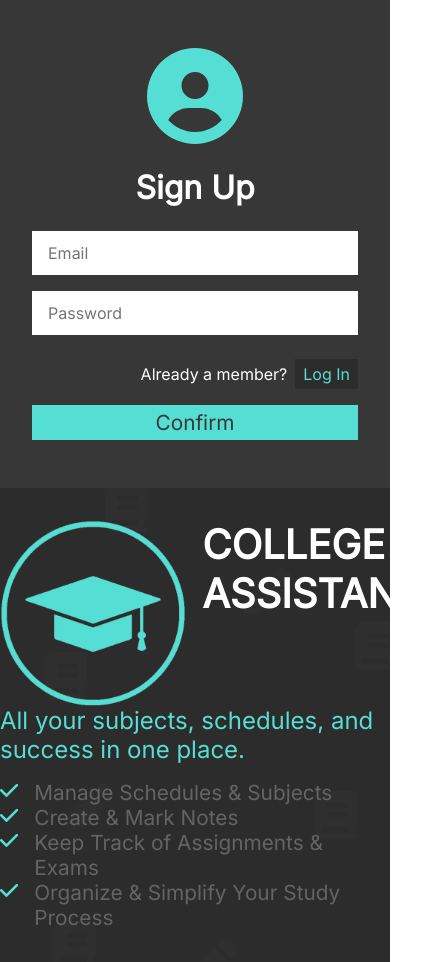
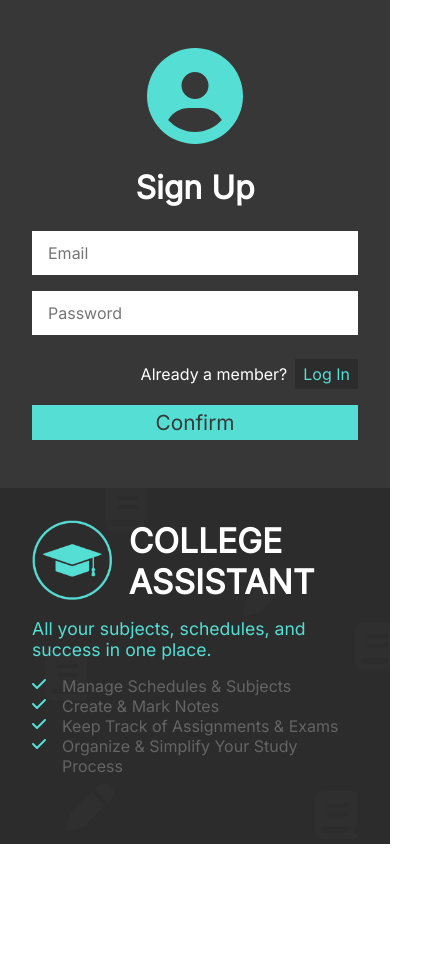
Before and after one commit to alcoder14/collegeAssistant, a Vue app: page /signup in a window 390 px wide. Shown: the whole page, 423 px wide, since content can reach past the window. After the commit the page ends 844 px from the top, so only its background shows below. Built offline with nearby package versions, Linux system fonts and the light colour scheme; no server answers.

Commit message:
added loader to login and singup, RWD modifications

```diff
--- a/src/assets/style.scss
+++ b/src/assets/style.scss
@@ -66,6 +66,20 @@ button{
     .spinner-text{
         margin-top: 1rem;
         color: white;
+    }
+}
+
+.spinner-btn{
+    display: flex;
+    flex-direction: row;
+    justify-content: center;
+    align-items: center;
+    padding: 7px 11px;
+    width: 100%;
+    font-size: 20px;
+    background-color: $light;
+    p{
+        margin-left: 1rem;
     }
 }
 
@@ -196,7 +210,7 @@ button{
             flex-direction: row;
             justify-content: end;
             align-items: center;
-            margin-bottom: 1.5rem;
+            margin-bottom: 1rem;
             color: $white;
             .text{
                 margin-right: 0.5rem;
@@ -275,6 +289,9 @@ button{
         .slogan-container > .check-option{
             font-size: 1.3rem;
         }
+        .slogan-container img{
+            height: 10vh;
+        }
     }
 }
 @media(max-width: 500px){
@@ -290,6 +307,23 @@ button{
             font-size: 1rem;
         }
     }
+    }
+}
+@media(max-width: 400px){
+    .form-page{
+        flex-direction: column;
+        .slogan-container h1 {
+            font-size: 2.1rem;
+        }
+        .slogan-container h3 {
+            font-size: 1.1rem;
+        }
+        .slogan-container > .check-option{
+            font-size: 1rem;
+        }
+        .slogan-container img{
+            height: 80px;
+        }
     }
 }
 
--- a/src/components/Elements/SloganComponent.vue
+++ b/src/components/Elements/SloganComponent.vue
@@ -37,8 +37,8 @@
         display: flex;
         flex-direction: row;
         img{
-          height: 22vh;
-          width: 22vh;
+          height: 15vh;
+          width: auto;
           margin-right: 2vh;
         }
       }
--- a/src/views/LoginView.vue
+++ b/src/views/LoginView.vue
@@ -6,13 +6,17 @@
           <font-awesome-icon icon="fa fa-user-circle" class="user-circle" />
           <h1 class="form-title">Log In</h1>
           <input v-model="email" placeholder="Email" class="auth-input"/>
-          <input v-model="password" type="password" placeholder="Password" class="auth-input" style="margin-bottom: 1.5rem;" />
-          <ErrorMessage :errorMsg="errorMsg" v-if="errorMsg" />
+          <input v-model="password" type="password" placeholder="Password" class="auth-input" style="margin-bottom: 1rem;" />
+          <ErrorMessage :errorMsg="errorMsg" v-if="errorMsg" style="margin-top: 0; margin-bottom: 1rem;" />
           <div class="alt-action-container">
             <p class="text">Not a member? </p>
             <router-link to="/signup"><button class="alt-action-btn">Sign Up</button></router-link>
           </div>
-          <button type="submit" class="confirm-btn light-btn" style="margin-bottom: 2rem;">Confirm</button>
+
+          <button v-if="!currently_authenticating" type="submit" class="confirm-btn light-btn" style="margin-bottom: 1rem;">Confirm</button>
+
+          <div v-else class="spinner-btn" style="margin-bottom: 1rem;"><atom-spinner :animation-duration="1000" :size="30" color="#2C2C2C"/> <p>Authenticating...</p></div>
+
           <div class="password-reset-container">
             <router-link to="/reset-password" class="reset-password-text">Forgot your password?</router-link>
           </div>
@@ -29,21 +33,27 @@ import { auth } from '@/firebase';
 import { useRouter } from 'vue-router';
 import ErrorMessage from '@/components/ErrorMessage.vue';
 import SloganComponent from '@/components/Elements/SloganComponent.vue';
+import { AtomSpinner } from 'epic-spinners';
 
 const email = ref('');
 const password = ref('');
 const errorMsg = ref('');
 const router = useRouter();
 
+
+const currently_authenticating = ref(false)
+
 const handleLogin = async () => {
+  currently_authenticating.value = true
   errorMsg.value = '';
   try {
     await signInWithEmailAndPassword(auth, email.value, password.value);
-    router.push('/schedule');
+    router.push('/dashboard');
   } catch (err) {
     console.log(err.code)
     errorMsg.value = 'Invalid Email or Password';
   }
+  currently_authenticating.value = false
 };
 </script>
 
--- a/src/views/SignupView.vue
+++ b/src/views/SignupView.vue
@@ -7,12 +7,16 @@
           <h1 class="form-title">Sign Up</h1>
           <input v-model="email" placeholder="Email" class="auth-input" />
           <input v-model="password" type="password" placeholder="Password" class="auth-input" style="margin-bottom: 1.5rem;" />
-          <ErrorMessage :errorMsg="errorMsg" v-if="errorMsg" />
+          <ErrorMessage :errorMsg="errorMsg" v-if="errorMsg" style="margin-bottom: 1rem;" />
           <div class="alt-action-container">
               <p class="text">Already a member? </p>
               <router-link to="/login"><button class="alt-action-btn">Log In</button></router-link>
-            </div>
-          <button type="submit" class="confirm-btn light-btn">Confirm</button>
+          </div>
+
+          <button v-if="!currently_authenticating" type="submit" class="confirm-btn light-btn">Confirm</button>
+
+          <div v-else class="spinner-btn"><atom-spinner :animation-duration="1000" :size="30" color="#2C2C2C"/> <p>Authenticating...</p></div>
+
         </form>
     </section>
 
@@ -27,13 +31,17 @@ import { useRouter } from 'vue-router';
 import ErrorMessage from '@/components/ErrorMessage.vue';
 import SloganComponent from '@/components/Elements/SloganComponent.vue';
 import { createSchedule } from '@/composables/scheduleQueries';
+import { AtomSpinner } from 'epic-spinners';
 
 const email = ref('');
 const password = ref('');
 const errorMsg = ref('');
 const router = useRouter();
 
+const currently_authenticating = ref(false)
+
 const handleSignup = async () => {
+  currently_authenticating.value = true
   errorMsg.value = '';
   try {
     const userCredential = await createUserWithEmailAndPassword(auth, email.value, password.value);
@@ -41,27 +49,18 @@ const handleSignup = async () => {
 
     await createSchedule(user.uid)
 
-    router.push('/schedule');
+    router.push('/dashboard');
   } catch (err) {
-    handleSignupError(err);
+    console.log(err.code)
+    errorMsg.value = 'Invalid Email or Password';
   }
+  currently_authenticating.value = false
 };
 
-const handleSignupError = (err) => {
-  if (err.code === 'auth/email-already-in-use') {
-    errorMsg.value = 'This email is already in use.';
-  } else if (err.code === 'auth/invalid-email') {
-    errorMsg.value = 'Invalid email address.';
-  } else if (err.code === 'auth/weak-password') {
-    errorMsg.value = 'Password should be at least 6 characters.';
-  } else {
-    errorMsg.value = 'Something went wrong. Please try again.';
-    console.error('Signup error:', err);
-  }
-};
+
 </script>
 
 
-  <style lang="scss" scoped>
+<style lang="scss" scoped>
   @import "@/assets/style.scss";
 </style>
```
